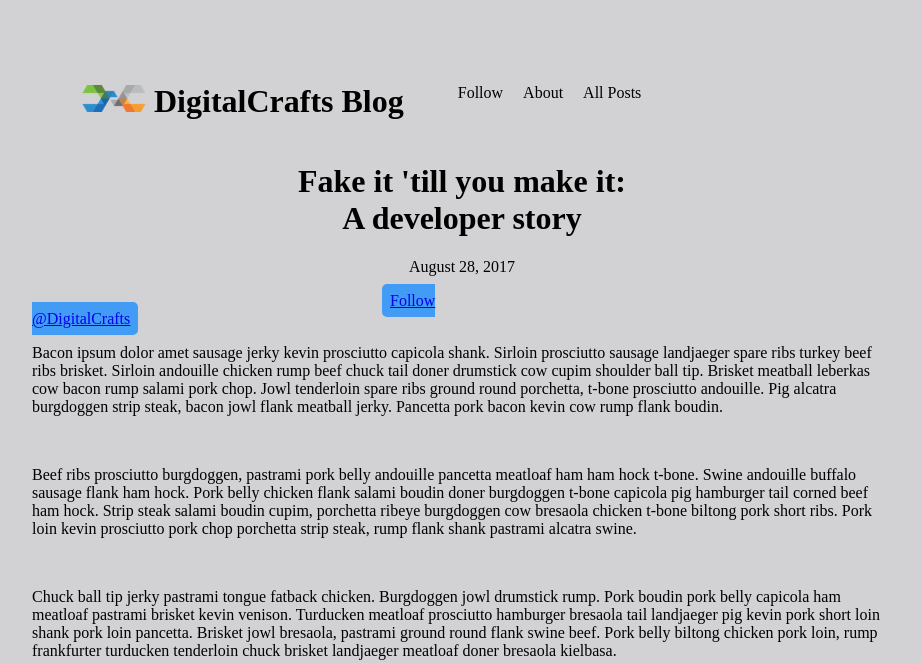
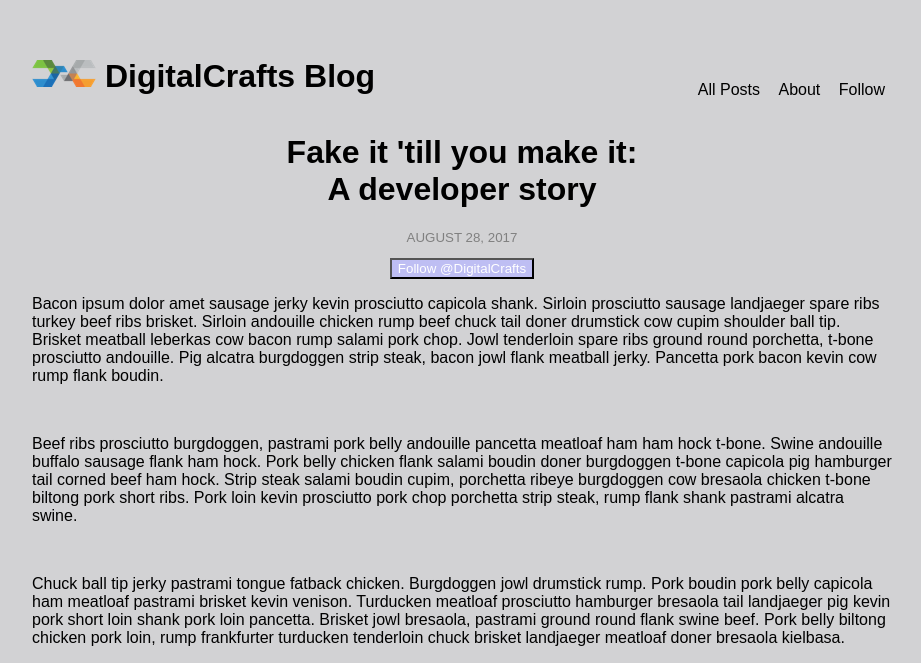
Before and after one commit to apnguyen11/digitalcrafts-blog, a plain HTML site: page index.html in a window 1280 px wide. Shown: the part 152-815 px from the top of the page, without its empty margins (178-1099 px from the left). Drawn offline with Linux system fonts and the light colour scheme.

Commit message:
my first css code

```diff
--- a/index.html
+++ b/index.html
@@ -12,25 +12,26 @@
 
 <header>
     <h1 id="digitalcrafts"> <img src="img/logo.png"> DigitalCrafts Blog</h1>
-    <nav>
+
         <ul>
             <li class="one">All Posts</li>
             <li class="one">About</li>
             <li class="one">Follow</li>
         </ul>
-    </nav>
+
 
 </header>
 
 
 <main>
+        <br>
         <h1 class="intro">Fake it 'till you make it:
             <br>
             A developer story</h1>
 
-            <p align="middle">August 28, 2017</p>
-           <a href="https://twitter.com/DgtlCrafts?ref_src=twsrc%5Egoogle%7Ctwcamp%5Eserp%7Ctwgr%5Eauthor"> <p class="bluebox" align="middle">Follow @DigitalCrafts</p> </a>
-<body>
+            <p class="date" align="middle">August 28, 2017</p>
+           <button>Follow @DigitalCrafts</button>
+
     <p>
             Bacon ipsum dolor amet sausage jerky kevin prosciutto capicola shank. Sirloin prosciutto sausage landjaeger spare ribs turkey beef ribs brisket. Sirloin andouille chicken rump beef chuck tail doner drumstick cow cupim shoulder ball tip. Brisket meatball leberkas cow bacon rump salami pork chop. Jowl tenderloin spare ribs ground round porchetta, t-bone prosciutto andouille. Pig alcatra burgdoggen strip steak, bacon jowl flank meatball jerky. Pancetta pork bacon kevin cow rump flank boudin.
     </p>
@@ -51,7 +52,7 @@
             Short ribs pork loin tenderloin chicken, hamburger sausage shankle alcatra frankfurter ribeye cupim tongue. Pork belly drumstick beef ribs pork chop, cow kevin alcatra salami ham pork loin venison doner bresaola short ribs. Hamburger jowl t-bone meatball, sirloin turducken ground round frankfurter turkey tail salami burgdoggen beef tenderloin flank. Picanha cupim drumstick shoulder frankfurter shankle, tail sirloin. Pig strip steak turkey rump pork belly, picanha kielbasa boudin. Landjaeger fatback tri-tip corned beef cow pork chop ribeye hamburger beef ribs strip steak. Sirloin ham burgdoggen ball tip pastrami.
     </p>
 
-</body>
+
 <br>
 <hr>
 
--- a/style.css
+++ b/style.css
@@ -1,29 +1,40 @@
-/*
-* {
-    box-sizing: border-box;
-}
-*/
+
+
 .intro {
     text-align: center;
+    font-family: sans-serif;
 }
 
 #digitalcrafts{
-    text-indent: 50px ;
+    text-indent: 50px;
+    float: none;
+    display: inline;
+    font-family: sans-serif;
+
 
 }
 
-header ul li {
+header ul{
+    float: right;
     display: inline;
-    text-align: right;
-    float: right;
+    font-family: sans-serif;
+}
+
+p {
+    font-family: sans-serif;
+}
+
+
 }
 header h1 {
     text-indent: 50px;
+    font-family: sans-serif;
 }
 
-header h1, header nav {
-    display: inline-table;
+header h1{
+
     /*border: solid 1px black;*/
+    font-family: sans-serif;
 }
 
 .bluebox {
@@ -45,7 +56,22 @@ body {
     display: inline-table;
 }
 li {
-    padding: 10px;
+    padding: 7px;
+    font-family: sans-serif;
+}
+
+button {
+    background-color: #bebef3;
+    color: white;
+    margin: auto;
+    display: block;
+}
+
+.date {
+    color: gray;
+    text-transform: uppercase;
+    font-size: smaller;
+    font-family: sans-serif;
 }
 
 
```
